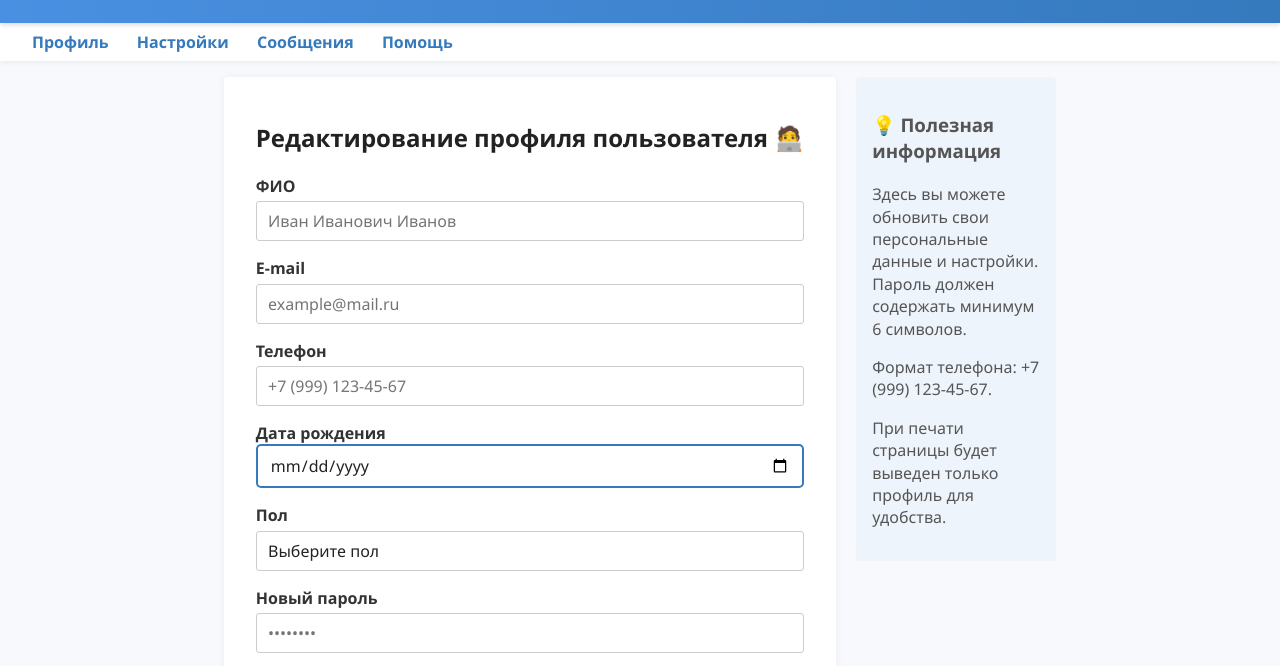
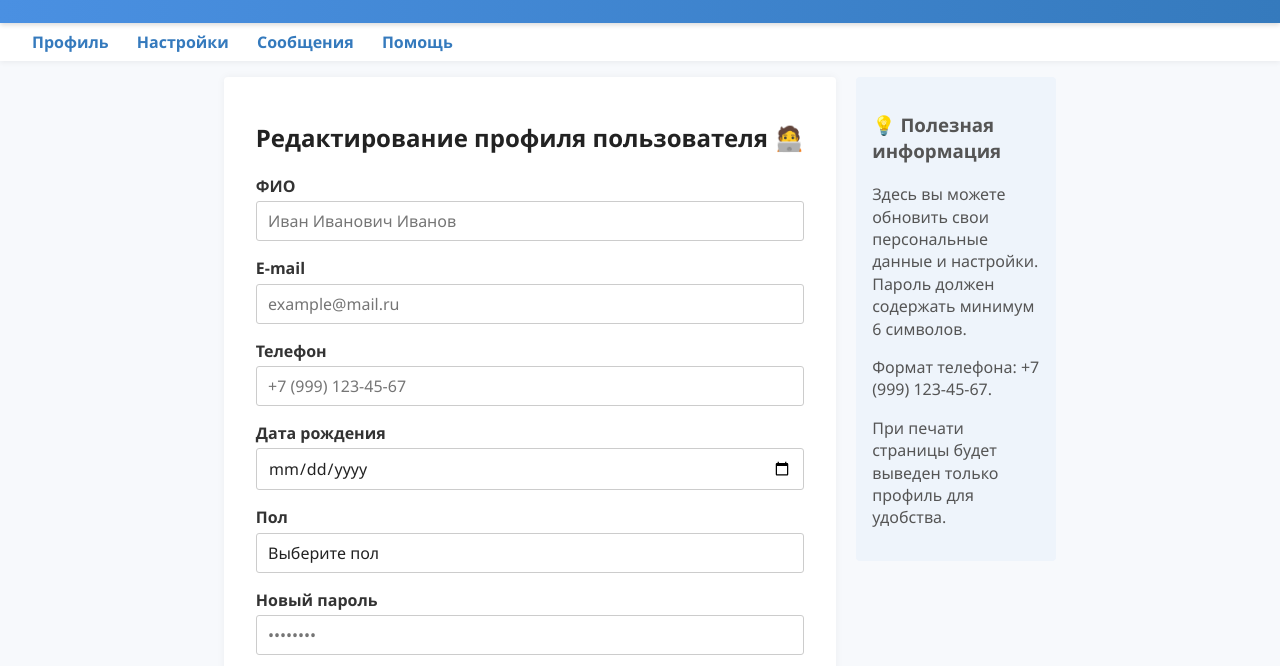
Before and after one commit to MJSasha/fullstack, a plain HTML site: page task1.html in a window 1280 px wide. Shown: the part 127-793 px from the top of the page. Drawn offline with Linux system fonts and the light colour scheme.

Commit message:
[task1] fix date selector styles

```diff
--- a/task1.html
+++ b/task1.html
@@ -207,6 +207,7 @@
     form.profile-form input[type=text],
     form.profile-form input[type=email],
     form.profile-form input[type=password],
+    form.profile-form input[type=date],
     form.profile-form select {
       width: 100%;
       padding: 0.5rem 0.7rem;
@@ -220,6 +221,7 @@
     form.profile-form input[type=text]:focus,
     form.profile-form input[type=email]:focus,
     form.profile-form input[type=password]:focus,
+    form.profile-form input[type=date]:focus,
     form.profile-form select:focus {
       border-color: #4a90e2;
       outline: none;
```
